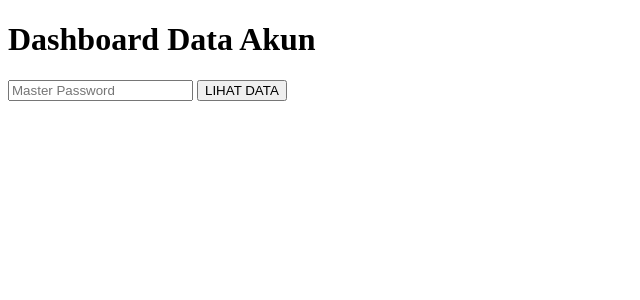
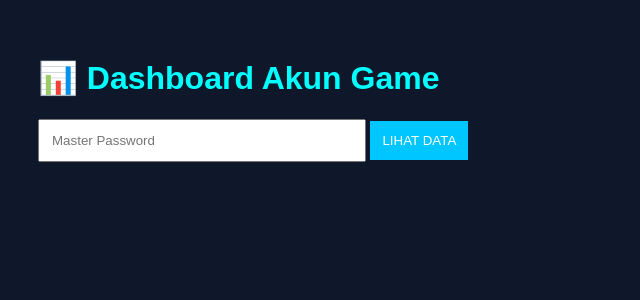
Before and after one commit to kingdhuro85-a11y/UAS-kriptografi, a Flask app: page /dashboard in a window 1280 px wide. Shown: the top 300 px of the page, without its empty margins (0-640 px from the left). Run offline with Flask 3, Linux system fonts and the light colour scheme.

Commit message:
Update dashboard.html

```diff
--- a/templates/dashboard.html
+++ b/templates/dashboard.html
@@ -2,17 +2,56 @@
 <html>
 <head>
 <title>Dashboard</title>
+
+<style>
+
+body{
+background:#0f172a;
+font-family:Arial;
+color:white;
+padding:30px;
+}
+
+h1{
+color:#00ffff;
+}
+
+input{
+padding:12px;
+width:300px;
+}
+
+button{
+padding:12px;
+background:#00c6ff;
+border:none;
+color:white;
+}
+
+table{
+width:100%;
+margin-top:20px;
+border-collapse:collapse;
+}
+
+th,td{
+border:1px solid #444;
+padding:10px;
+text-align:center;
+}
+
+th{
+background:#00c6ff;
+}
+</style>
+
 </head>
+
 <body>
 
-<h1>Dashboard Data Akun</h1>
+<h1>📊 Dashboard Akun Game</h1>
 
-<form method="POST" action="/">
-
-<input
-type="hidden"
-name="aksi"
-value="lihat">
+<form method="POST">
 
 <input
 type="password"
@@ -20,7 +59,7 @@ name="master"
 placeholder="Master Password"
 required>
 
-<button type="submit">
+<button>
 LIHAT DATA
 </button>
 
@@ -28,7 +67,7 @@ LIHAT DATA
 
 {% if hasil %}
 
-<table border="1">
+<table>
 
 <tr>
 <th>Game</th>
```
